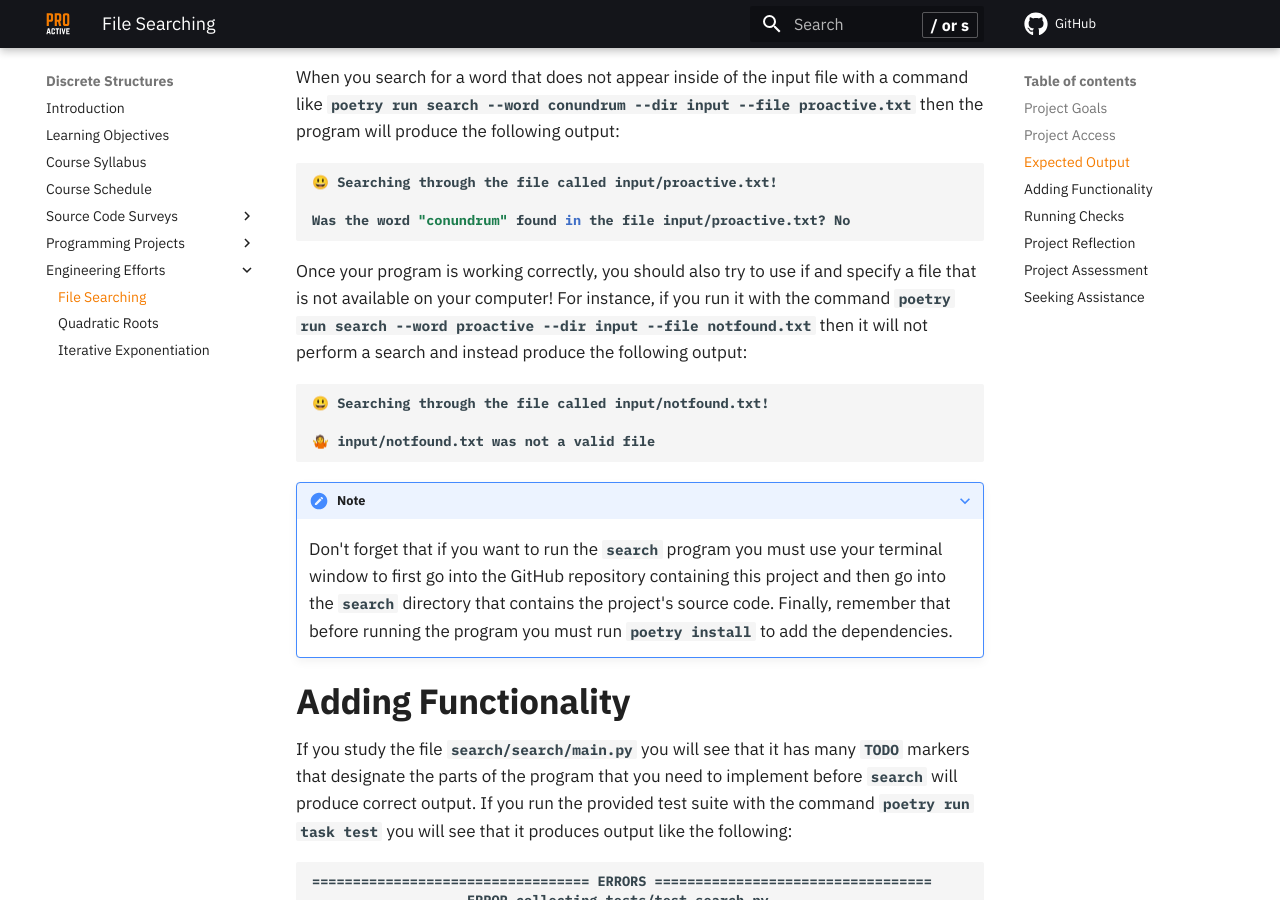
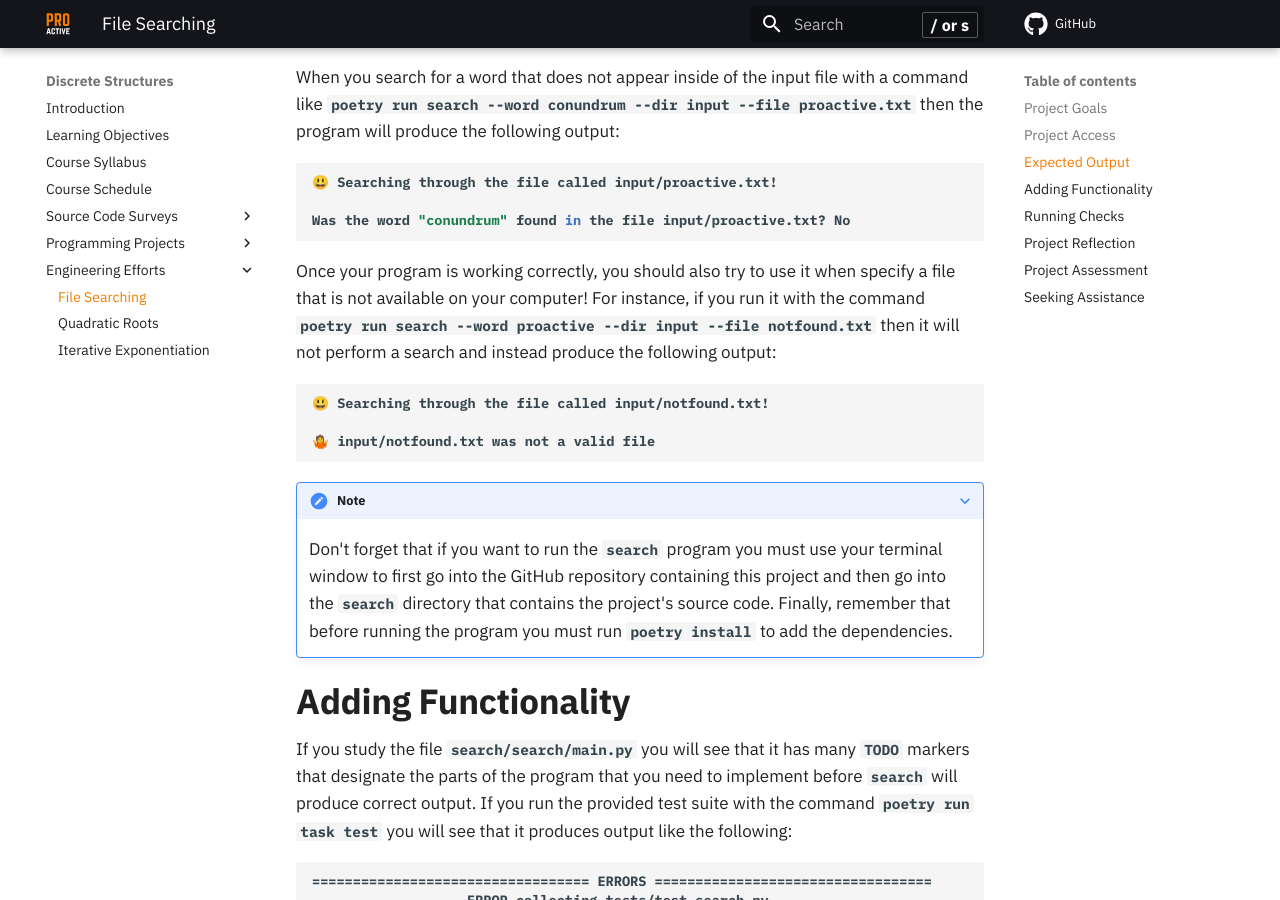
Before and after one commit to ProactiveProgrammers/www.proactiveprogrammers.com, an MkDocs documentation site: the page built from docs/discrete-structures/engineering-efforts/file-searching.md, in a window 1280 px wide and 900 px high, scrolled down 920 px. Built offline with MkDocs 1.6.1 and Material for MkDocs 9.7.7, drawn with Linux system fonts in a browser that asks for light colours; comment, search, counter and statistics services are not loaded.

Commit message:
fix: Use correct phrasing in the file searching project.

````diff
--- a/docs/discrete-structures/engineering-efforts/file-searching.md
+++ b/docs/discrete-structures/engineering-efforts/file-searching.md
@@ -47,7 +47,7 @@ proactive.txt` then the program will produce the following output:
 Was the word "conundrum" found in the file input/proactive.txt? No
 ```
 
-Once your program is working correctly, you should also try to use if and
+Once your program is working correctly, you should also try to use it when
 specify a file that is not available on your computer! For instance, if you run
 it with the command `poetry run search --word proactive --dir input --file
 notfound.txt` then it will not perform a search and instead produce the
````
